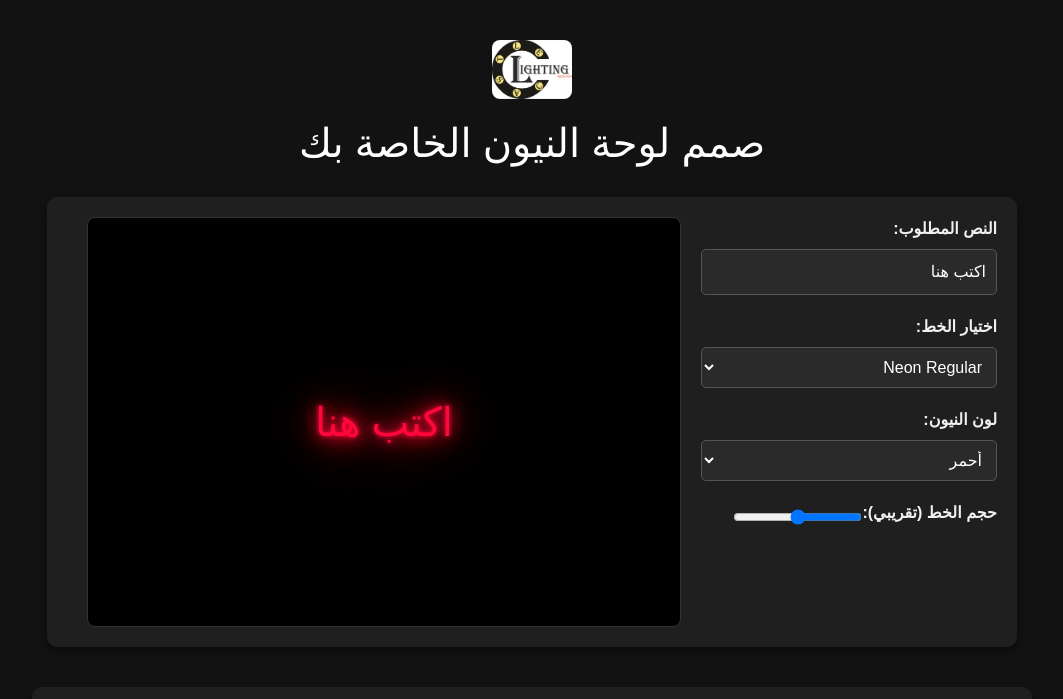
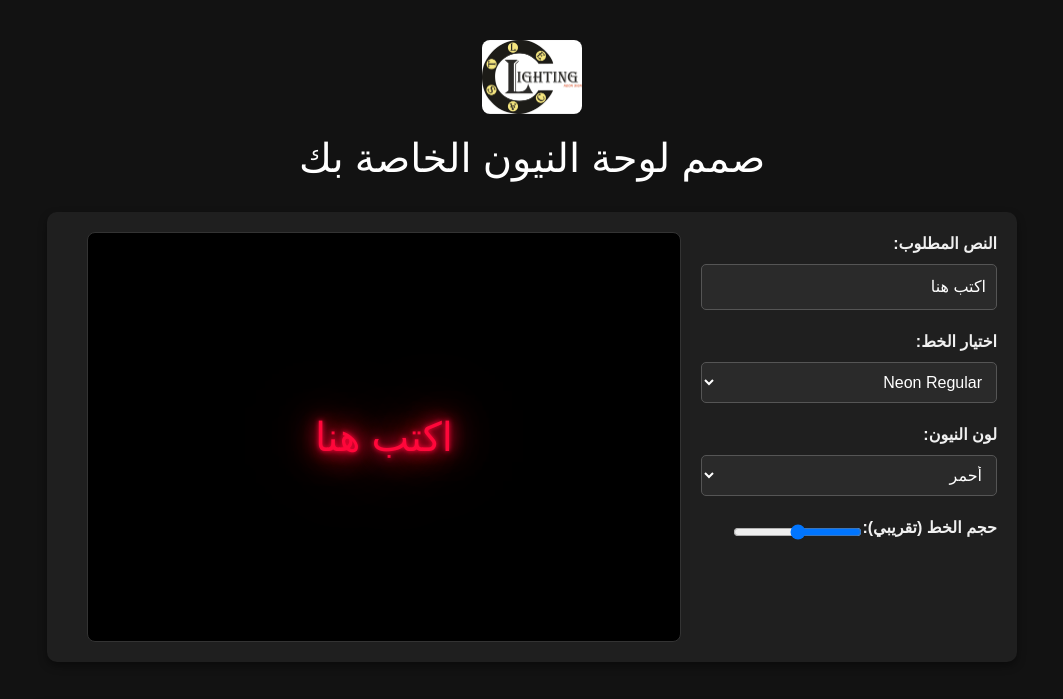
Before and after one commit to Onajjarko/Castlelight, a website: page index.html in a window 1280 px wide. Shown: the top 699 px of the page, without its empty margins (108-1171 px from the left). Drawn offline with Linux system fonts and the light colour scheme; a web font is replaced by a local one.

Commit message:
Update style.css

```diff
--- a/style.css
+++ b/style.css
@@ -56,7 +56,7 @@
 }
 
 .main-logo {
-    max-width: 80px; /* يمكنك تعديل الحجم حسب الرغبة */
+    max-width: 100px; /* يمكنك تعديل الحجم حسب الرغبة */
     height: auto;
     border-radius: 8px;
 }
```
